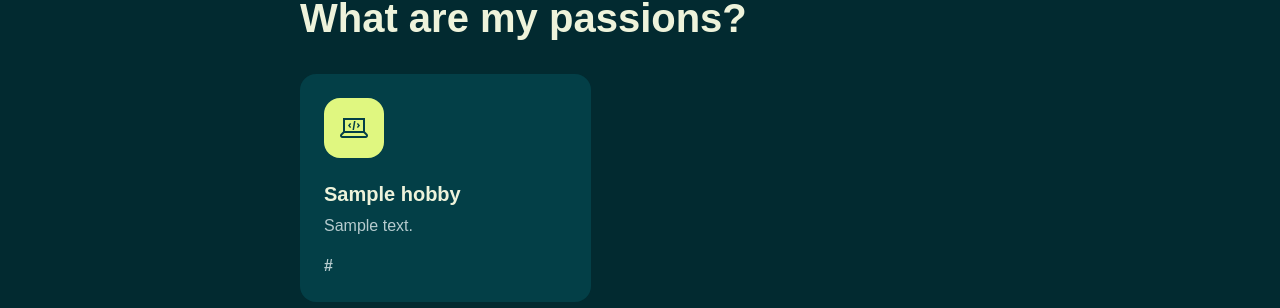
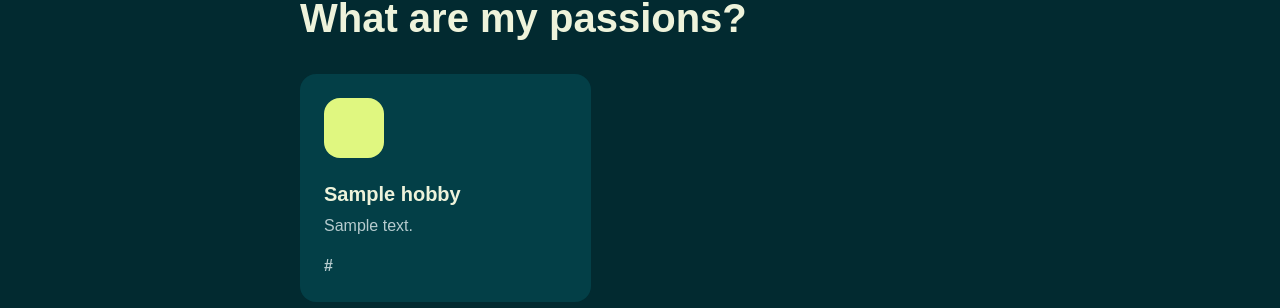
Before and after one commit to bartczak-pa/bartczak-tech, a Django app: page / in a window 1280 px wide. Shown: the part 1065-1373 px from the top of the page. Run offline with Django 4.2, Linux system fonts and the light colour scheme; tables that the repository leaves empty hold one stand-in row (values such as "Sample post"); parts of the project's set-up code (start-up, migrations or seed data) failed here and were passed over; some libraries are stand-ins or nearby versions; some web fonts are replaced.

Commit message:
[Templates] Replaced hardcoded hobby icon

```diff
--- a/bartczak_tech/templates/portfolio/hobbies.html
+++ b/bartczak_tech/templates/portfolio/hobbies.html
@@ -14,7 +14,7 @@
           <div class="col-md-4" data-aos="fade-up">
             <div class="service p-4 bg-base rounded-4 shadow-effect">
               <div class="iconbox rounded-4">
-                <i class="las la-laptop-code"></i>
+                <i class="{{ hobby.icon }}"></i>
               </div>
               <h5 class="mt-4 mb-2">{{ hobby.name }}</h5>
               <p>{{ hobby.description }}</p>
```
